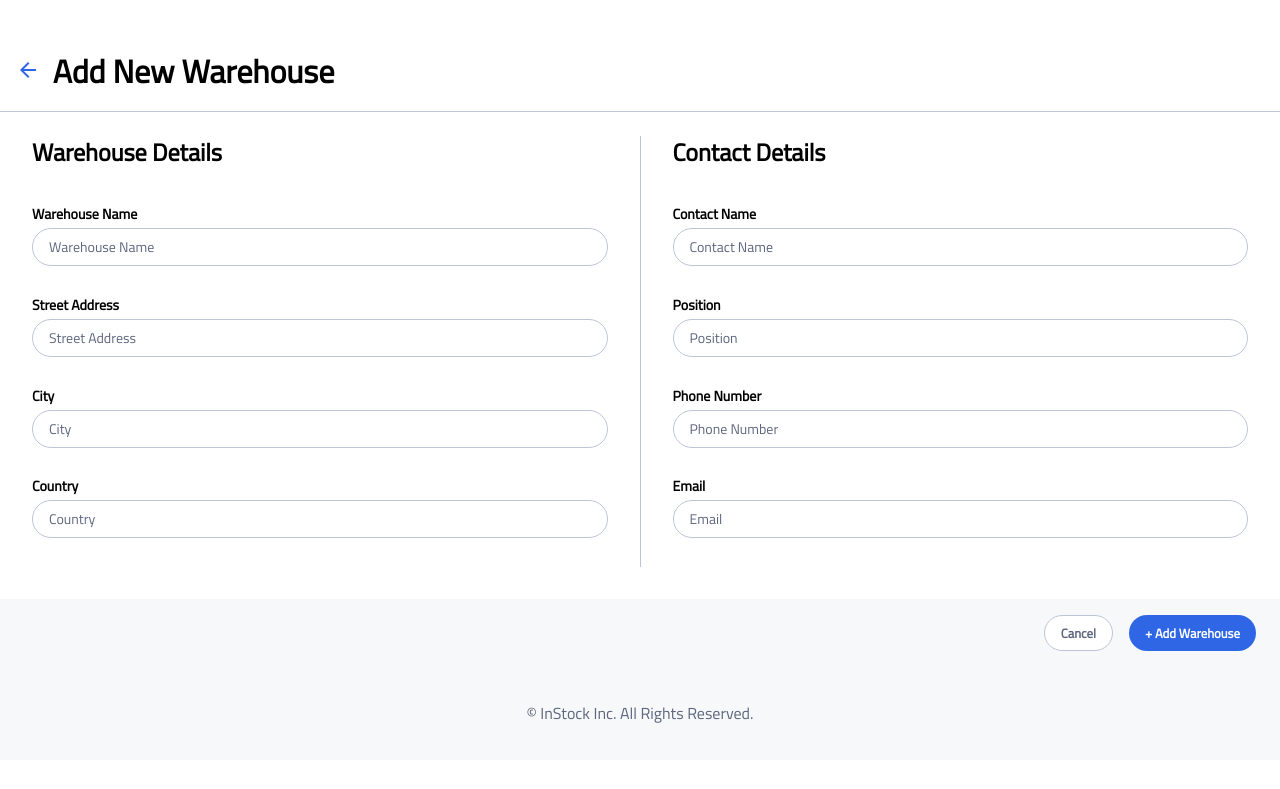
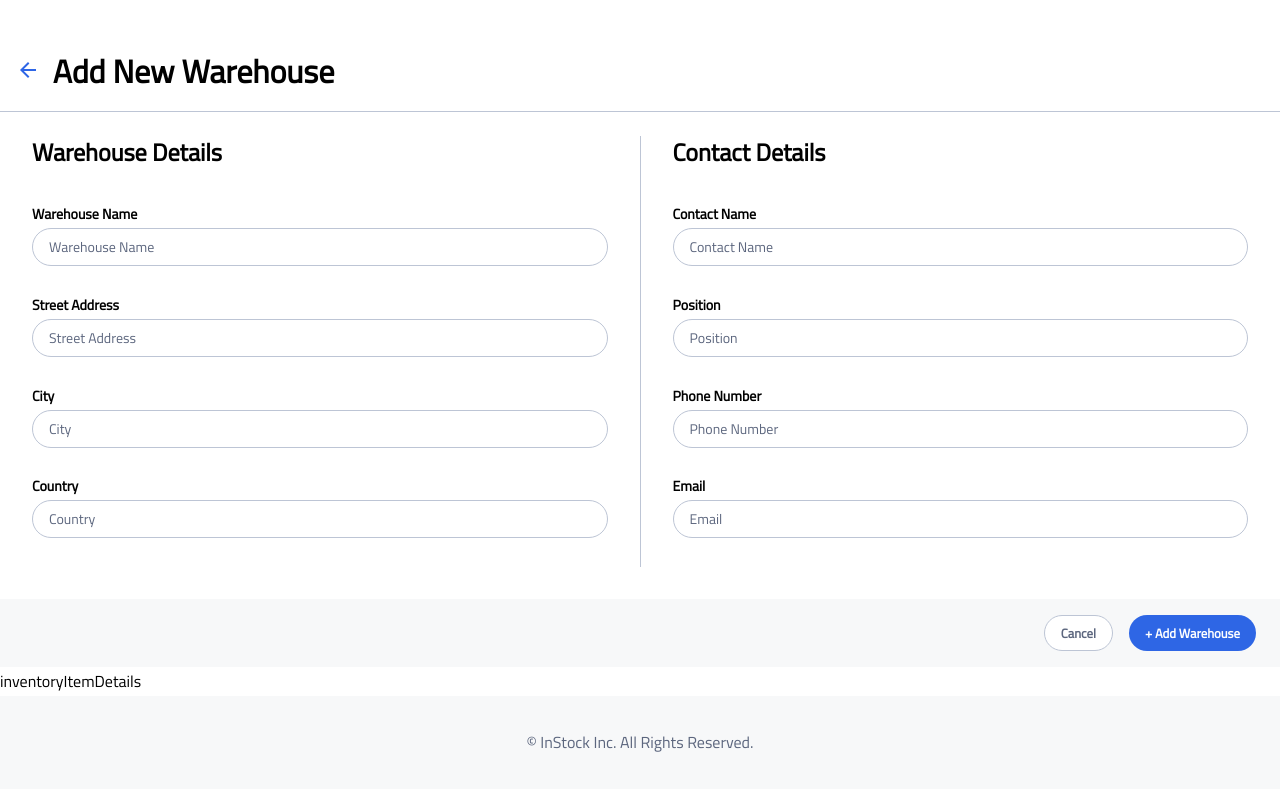
Before and after one commit to emwong101/armstrong-instock, a React (Create React App) app: page / in a window 1280 px wide. Shown: the part 1021-1810 px from the top of the page. Before the commit the page ends 1781 px from the top, so only its background shows below. Built offline with nearby package versions, Linux system fonts and the light colour scheme.

Commit message:
Set up react files

```diff
--- a/src/App.js
+++ b/src/App.js
@@ -3,6 +3,7 @@ import Header from "./components/sections/header/Header";
 import Footer from "./components/sections/footer/Footer";
 import AddWarehouse from "./components/sections/addWarehouse/AddWarehouse";
 import { WarehouseDetailsComponent } from "./components/sections/warehouseDetails/WarehouseDetailsComponent";
+import InventoryItemDetails from "./components/sections/inventoryItemDetails/InventoryItemDetails";
 
 function App() {
   return (
@@ -10,6 +11,7 @@ function App() {
       <Header />
       <WarehouseDetailsComponent />
       <AddWarehouse />
+      <InventoryItemDetails />
       <Footer />
     </>
   );
--- /dev/null
+++ b/src/components/sections/inventoryItemDetails/InventoryItemDetails.js
@@ -0,0 +1,15 @@
+import "../inventoryItemDetails/InventoryItemDetails.scss";
+
+//The user must be able to view the details for a specific inventory item when an item is clicked from the list view. The user must have the ability to navigate to the edit item functionality from this view. They should also be able to navigate back to the inventory list.
+
+//Create the UI and functionality for displaying the details of a specific inventory item.
+
+// Ensure this component works at and between all breakpoints and is fully responsive without any elements overlapping.
+//similar to warehouse details
+import React from "react";
+
+function InventoryItemDetails() {
+  return <div>inventoryItemDetails</div>;
+}
+
+export default InventoryItemDetails;
```
Also changed, not shown: src/components/sections/inventoryItemDetails/InventoryItemDetails.scss (added).
